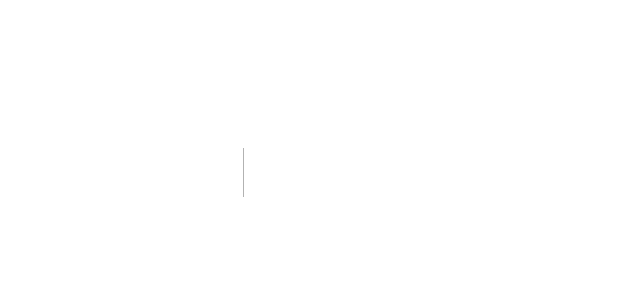
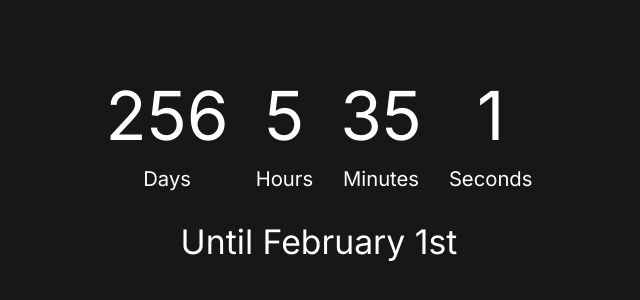
Before and after one commit to thejessewinton/jessewinton.works, a Next.js app: page /countdown in a window 1280 px wide. Before the commit this address had no page. Shown: the part 228-528 px from the top of the page, without its empty margins (321-961 px from the left). Built offline with nearby package versions, Linux system fonts and the light colour scheme.

Commit message:
Add countdown page

```diff
--- a/package.json
+++ b/package.json
@@ -11,6 +11,7 @@
   "dependencies": {
     "@next/font": "^13.0.5",
     "classnames": "^2.3.1",
+    "dayjs": "^1.11.7",
     "next": "^13.0.5",
     "react": "^18.2.0",
     "react-dom": "^18.2.0",
--- /dev/null
+++ b/src/app/countdown/page.tsx
@@ -0,0 +1,13 @@
+import { Timer } from 'components/Timer';
+
+const Page = () => {
+  return (
+    <>
+      <div className="container text-center">
+        <Timer />
+      </div>
+    </>
+  );
+};
+
+export default Page;
--- /dev/null
+++ b/src/client-data/hooks/use-countdown.ts
@@ -0,0 +1,31 @@
+import { useEffect, useState } from 'react';
+
+const getReturnValues = (countDown: number) => {
+  // calculate time left
+  const days = Math.floor(countDown / (1000 * 60 * 60 * 24));
+  const hours = Math.floor(
+    (countDown % (1000 * 60 * 60 * 24)) / (1000 * 60 * 60)
+  );
+  const minutes = Math.floor((countDown % (1000 * 60 * 60)) / (1000 * 60));
+  const seconds = Math.floor((countDown % (1000 * 60)) / 1000);
+
+  return [days, hours, minutes, seconds];
+};
+
+export const useCountdown = (targetDate: Date) => {
+  const countDownDate = new Date(targetDate).getTime();
+
+  const [countDown, setCountDown] = useState(
+    countDownDate - new Date().getTime()
+  );
+
+  useEffect(() => {
+    const interval = setInterval(() => {
+      setCountDown(countDownDate - new Date().getTime());
+    }, 1000);
+
+    return () => clearInterval(interval);
+  }, [countDownDate]);
+
+  return getReturnValues(countDown);
+};
--- /dev/null
+++ b/src/components/Timer.tsx
@@ -0,0 +1,34 @@
+'use client';
+
+import { useCountdown } from 'client-data/hooks/use-countdown';
+import dayjs from 'dayjs';
+import advancedFormat from 'dayjs/plugin/advancedFormat';
+
+const DateValue = ({ value, label }: { value: number; label: string }) => {
+  return (
+    <div className="flex flex-col gap-3 items-center">
+      <h3 className="text-6xl">{value}</h3>
+      <h6 className="text-lg">{label}</h6>
+    </div>
+  );
+};
+
+export const Timer = () => {
+  dayjs.extend(advancedFormat);
+  const day = dayjs('Wed, 01 Feb 2023 00:00:00 -0500').toDate();
+  const [days, hours, minutes, seconds] = useCountdown(day);
+  return (
+    <div>
+      <div className="flex gap-6 items-center justify-center">
+        <DateValue value={days} label="Days" />
+        <DateValue value={hours} label="Hours" />
+        <DateValue value={minutes} label="Minutes" />
+        <DateValue value={seconds} label="Seconds" />
+      </div>
+
+      <h4 className="text-3xl mt-6">{`Until ${dayjs(day).format(
+        'MMMM Do'
+      )}`}</h4>
+    </div>
+  );
+};
```
Also changed, not shown: 1 other file (tests, documents, lock files or other folders).
